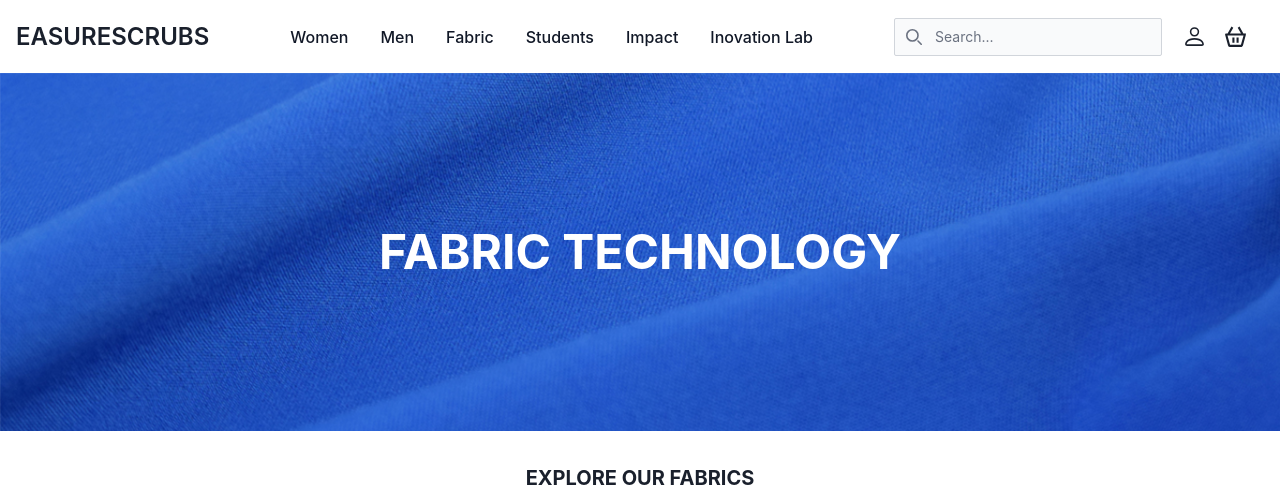
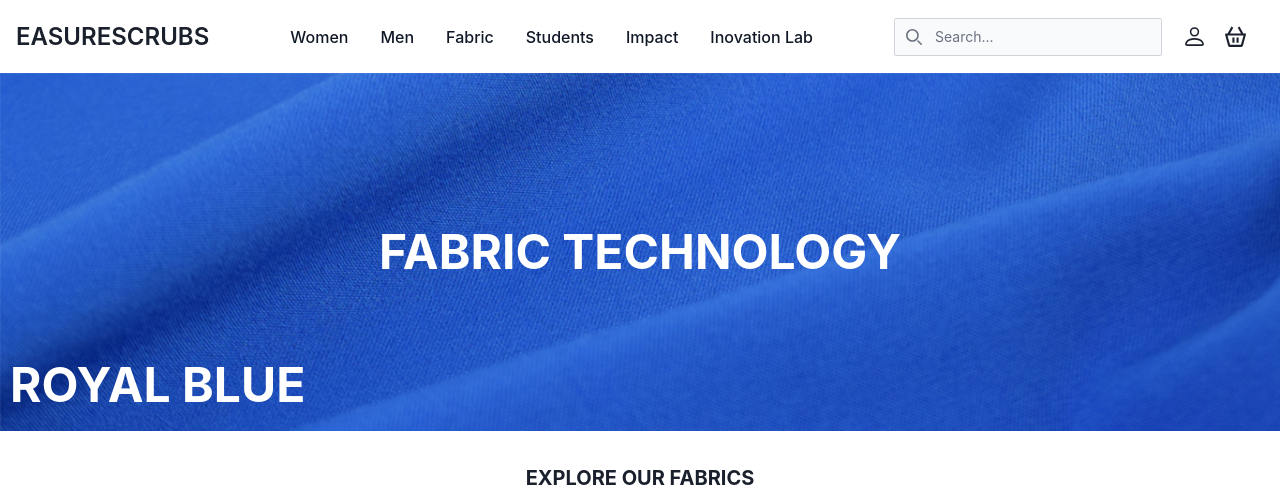
Before and after one commit to UmarRajpoot/EASURE-SCRUBS, a React (Create React App) app: page /fabric in a window 1280 px wide. Shown: the top 487 px of the page. Built offline with nearby package versions, Linux system fonts and the light colour scheme.

Commit message:
add color name at left-bottom of hero image in fabic page

```diff
--- a/src/pages/Fabric/Fabric.js
+++ b/src/pages/Fabric/Fabric.js
@@ -7,7 +7,7 @@ const Fabric = () => {
 
   const fabrics = [
     {
-      fabric_Name: "black",
+      fabric_Name: "BLACK",
       fabricImage: "/Images/FabricsBg/Black.png",
       pri_Color: "#444444",
       fabricAnimation: [
@@ -19,7 +19,7 @@ const Fabric = () => {
       ],
     },
     {
-      fabric_Name: "ceil_blue",
+      fabric_Name: "CEIL BLUE",
       fabricImage: "/Images/FabricsBg/Ceil-Blue.png",
       pri_Color: "#83A6CC",
       fabricAnimation: [
@@ -31,7 +31,7 @@ const Fabric = () => {
       ],
     },
     {
-      fabric_Name: "navy_blue",
+      fabric_Name: "NAVY BLUE",
       fabricImage: "/Images/FabricsBg/Navy-Blue.png",
       pri_Color: "#081D48",
       fabricAnimation: [
@@ -43,7 +43,7 @@ const Fabric = () => {
       ],
     },
     {
-      fabric_Name: "pewt",
+      fabric_Name: "PEWT",
       fabricImage: "/Images/FabricsBg/Pewt.png",
       pri_Color: "#465775",
       fabricAnimation: [
@@ -55,7 +55,7 @@ const Fabric = () => {
       ],
     },
     {
-      fabric_Name: "royal_blue",
+      fabric_Name: "ROYAL BLUE",
       fabricImage: "/Images/FabricsBg/Royal-Blue.png",
       pri_Color: "#2D65D6",
       fabricAnimation: [
@@ -67,7 +67,7 @@ const Fabric = () => {
       ],
     },
     {
-      fabric_Name: "wine",
+      fabric_Name: "WINE",
       fabricImage: "/Images/FabricsBg/Wine.png",
       pri_Color: "#913A71",
       fabricAnimation: [
@@ -79,12 +79,6 @@ const Fabric = () => {
       ],
     },
   ];
-
-  //   const randomFabicColors = Math.floor(Math.random() * 6);
-
-  //   useEffect(() => {
-  //     setFabic(randomFabicColors);
-  //   }, []);
 
   return (
     <Box>
@@ -101,6 +95,19 @@ const Fabric = () => {
           fontWeight={"bold"}
         >
           FABRIC TECHNOLOGY
+        </Text>
+        <Text
+          fontSize={"5xl"}
+          fontWeight={"bold"}
+          color={"white"}
+          position={"absolute"}
+          w={"full"}
+          height={"100%"}
+          alignItems={"end"}
+          display={"flex"}
+          p={"2.5"}
+        >
+          {fabrics[currentFabric].fabric_Name}
         </Text>
         <img
           src={fabrics[currentFabric].fabricImage}
```
